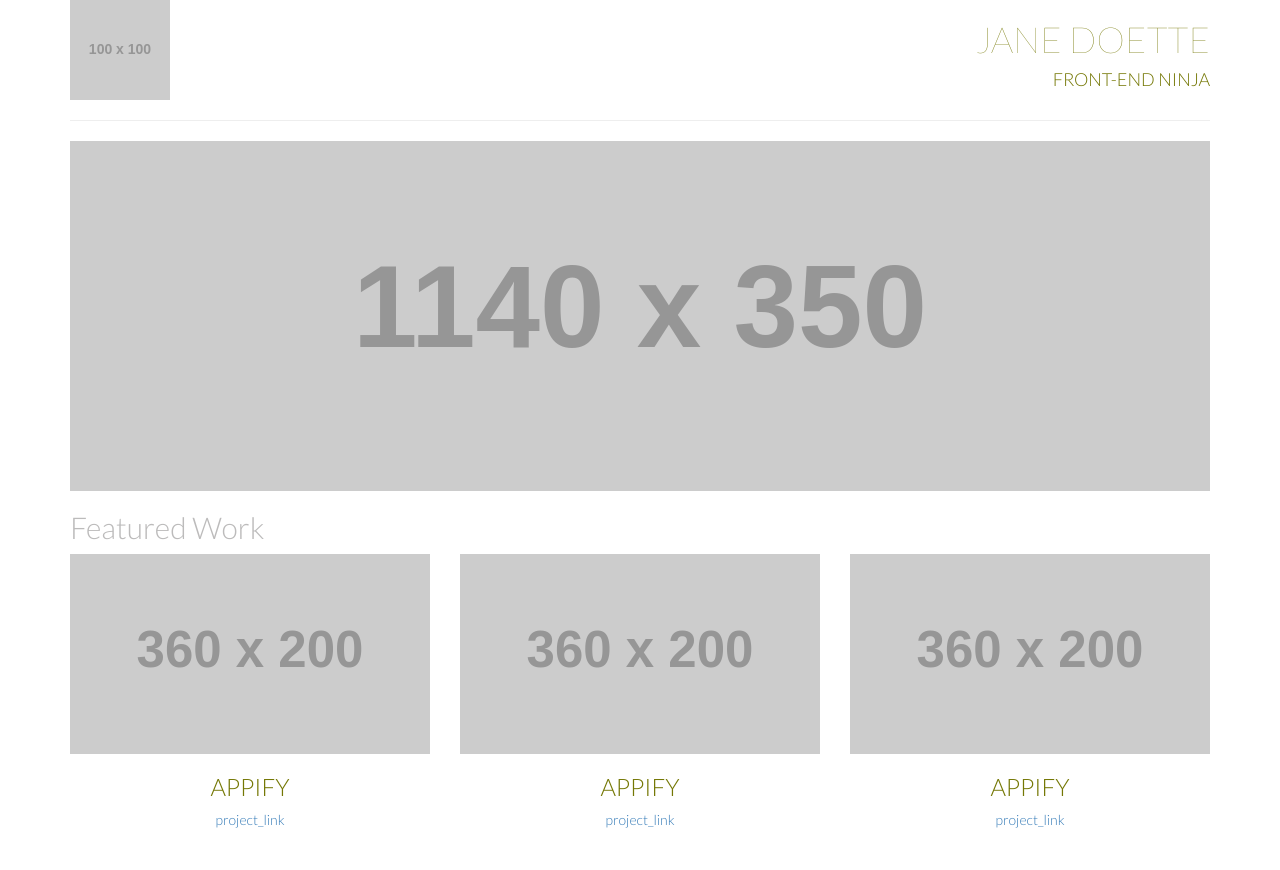
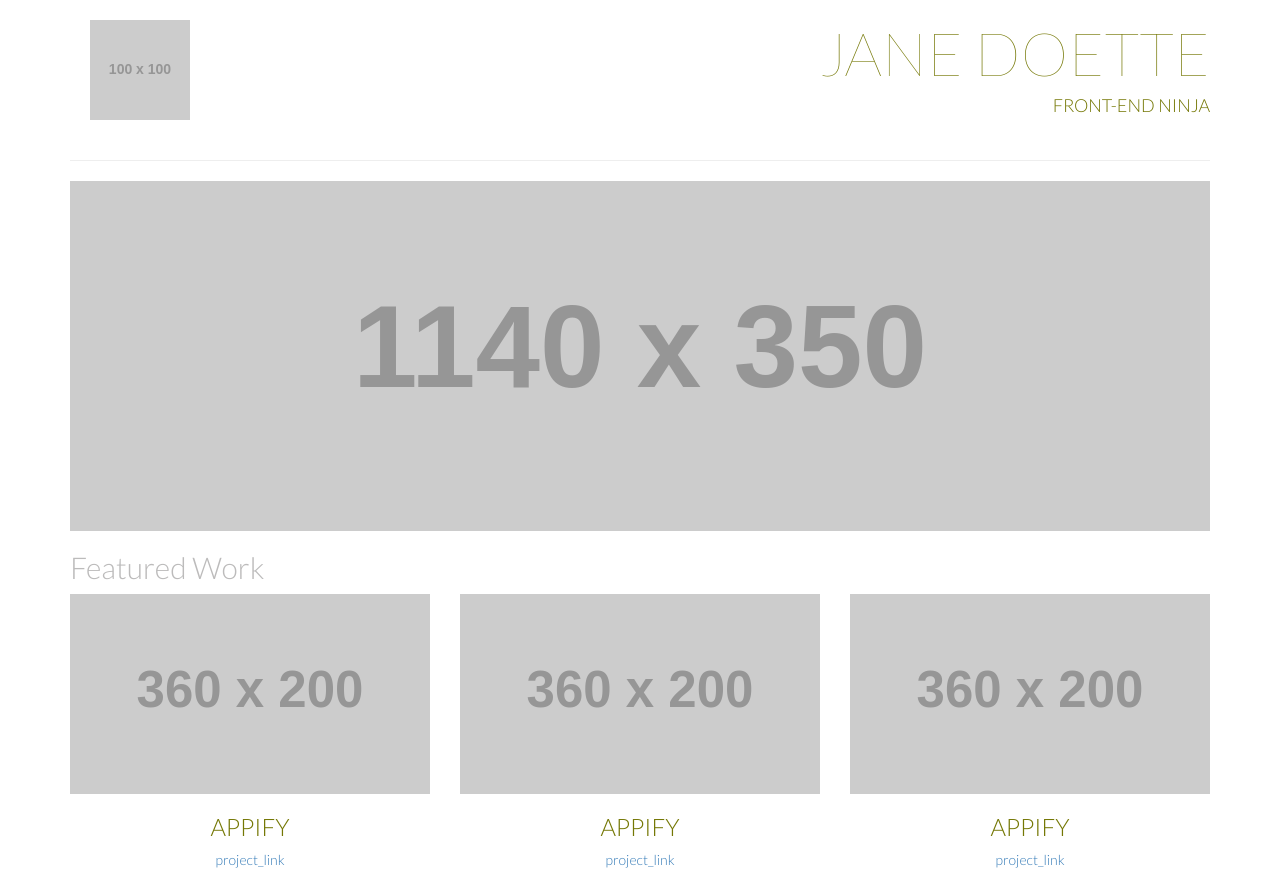
Before and after one commit to hannwong/udacity-FEND-portfolio-site, a plain HTML site: page index.html in a window 1280 px wide. Before the commit the page ends 830 px from the top, so only its background shows below. Drawn offline with nearby package versions, Linux system fonts and the light colour scheme; placeholder pictures from the web are drawn by us.

Commit message:
Adjusts super title size, logo top margin

```diff
--- a/css/styles.css
+++ b/css/styles.css
@@ -11,3 +11,11 @@ body {
 .text-thin {
   font-weight: 100;
 }
+
+.title-super {
+  font-size: 60px;
+}
+
+.title-logo {
+  margin: 20px;
+}
--- a/index.html
+++ b/index.html
@@ -13,11 +13,11 @@
   <div class="container">
     <div class="row">
       <div class="col-md-6">
-        <img class="img-responsive" src="http://placehold.it/100x100"
+        <img class="title-logo img-responsive" src="http://placehold.it/100x100"
              alt="Udacity Logo">
       </div>
       <div class="col-md-6 text-right text-uppercase">
-        <h1 class="text-thin">Jane Doette</h1>
+        <h1 class="title-super text-thin">Jane Doette</h1>
         <h4>Front-end Ninja</h4>
       </div>
     </div>
```
